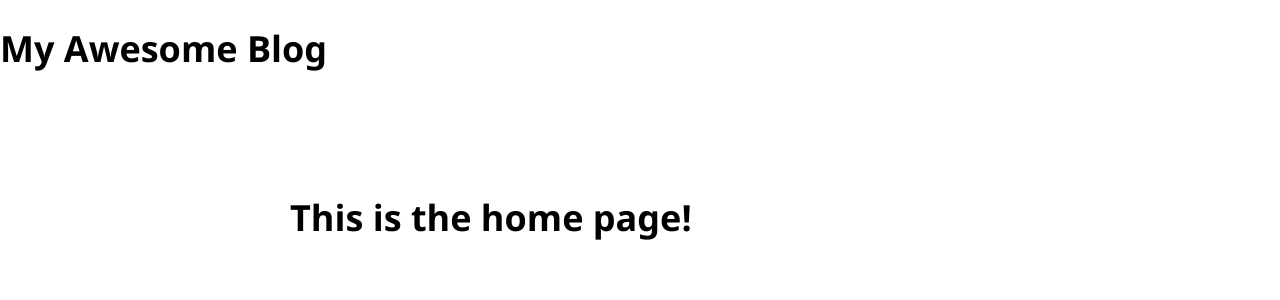
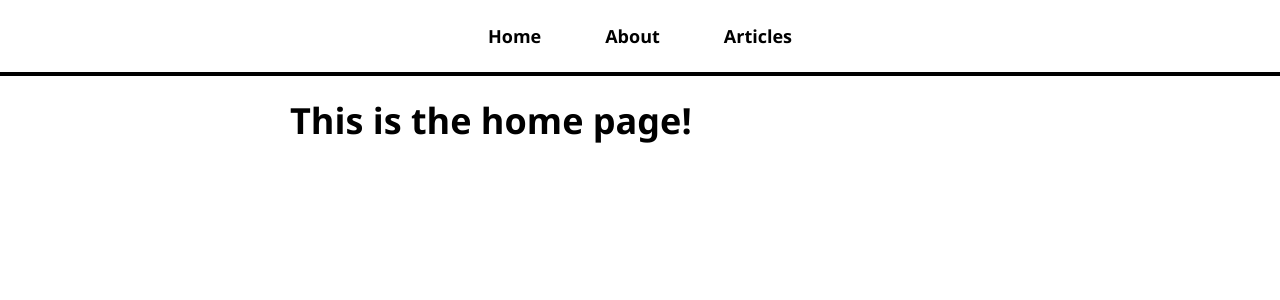
Before and after one commit to RajVenkat20/blog-app, a React (Create React App) app: page / in a window 1280 px wide. Shown: the top 300 px of the page. Built offline with nearby package versions, Linux system fonts and the light colour scheme.

Commit message:
Created the navigation bar

```diff
--- a/src/App.js
+++ b/src/App.js
@@ -1,4 +1,5 @@
 import './App.css';
+import NavBar from './NavBar';
 import Home from './pages/Home';
 import About from './pages/About';
 import ArticlesList from './pages/ArticlesList';
@@ -13,7 +14,7 @@ function App() {
     // Wrap the enter user interface inside a BrowserRouter
     <BrowserRouter>
       <div className="App">
-        <h1>My Awesome Blog</h1>
+        <NavBar />
         <div id="page-body">
           {/* To define when each of these pages get displayed, we will wrap them inside the Routes component */}
           <Routes>
--- /dev/null
+++ b/src/NavBar.js
@@ -0,0 +1,24 @@
+// This file is created outside the 'pages' folder because it is essentially not a page
+import { Link } from 'react-router-dom';
+
+const NavBar = () => {
+    return (
+        <nav>
+            <ul>
+                {/* Wrapping each component that we want to have the link behavior inside the Link component
+                    'to' property specifies where it needs to be routed on clicking the link*/}
+                <li>
+                    <Link to="/">Home</Link>
+                </li>
+                <li>
+                    <Link to="/about">About</Link>
+                </li>
+                <li>
+                    <Link to="/articles">Articles</Link>
+                </li>
+            </ul>
+        </nav>
+    );
+}
+
+export default NavBar;
```
